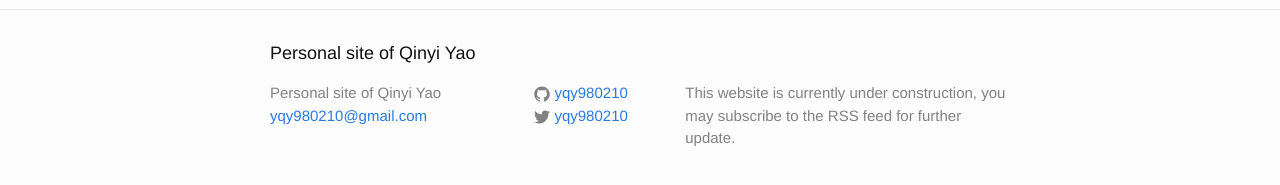
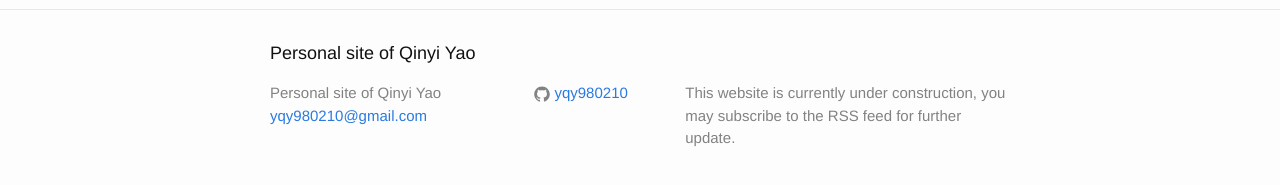
Before and after one commit to ysy950803/yqy-design, a Jekyll site: the page built from index.html, in a window 1280 px wide. Shown: the part 287-472 px from the top of the page. Built offline with Jekyll 4.4.1, drawn with Linux system fonts in a browser that asks for light colours.

Commit message:
update twitter

```diff
--- a/_config.yml
+++ b/_config.yml
@@ -12,7 +12,7 @@ description: > # this means to ignore newlines until "baseurl:"
   This website is currently under construction, you may subscribe to the RSS feed for further update.
 baseurl: "" # the subpath of your site, e.g. /blog
 url: "http://yqy.design" # the base hostname & protocol for your site
-twitter_username: yqy980210
+twitter_username:
 github_username:  yqy980210
 
 # Build settings
```
